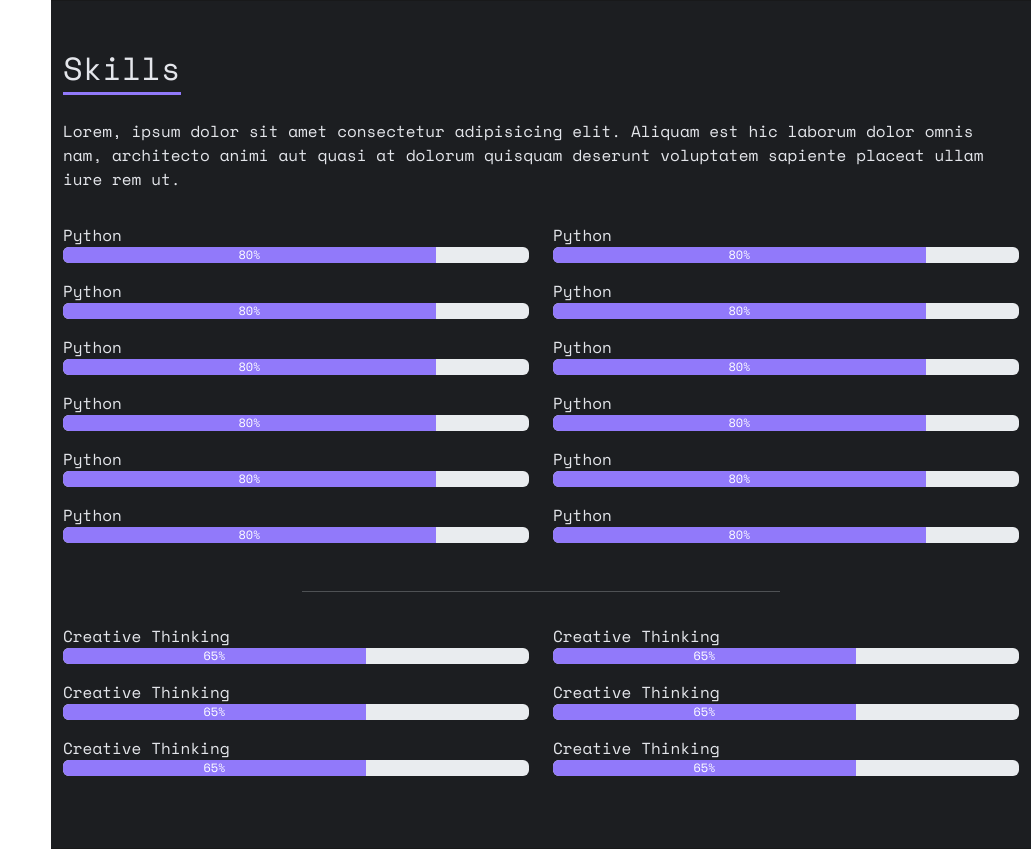
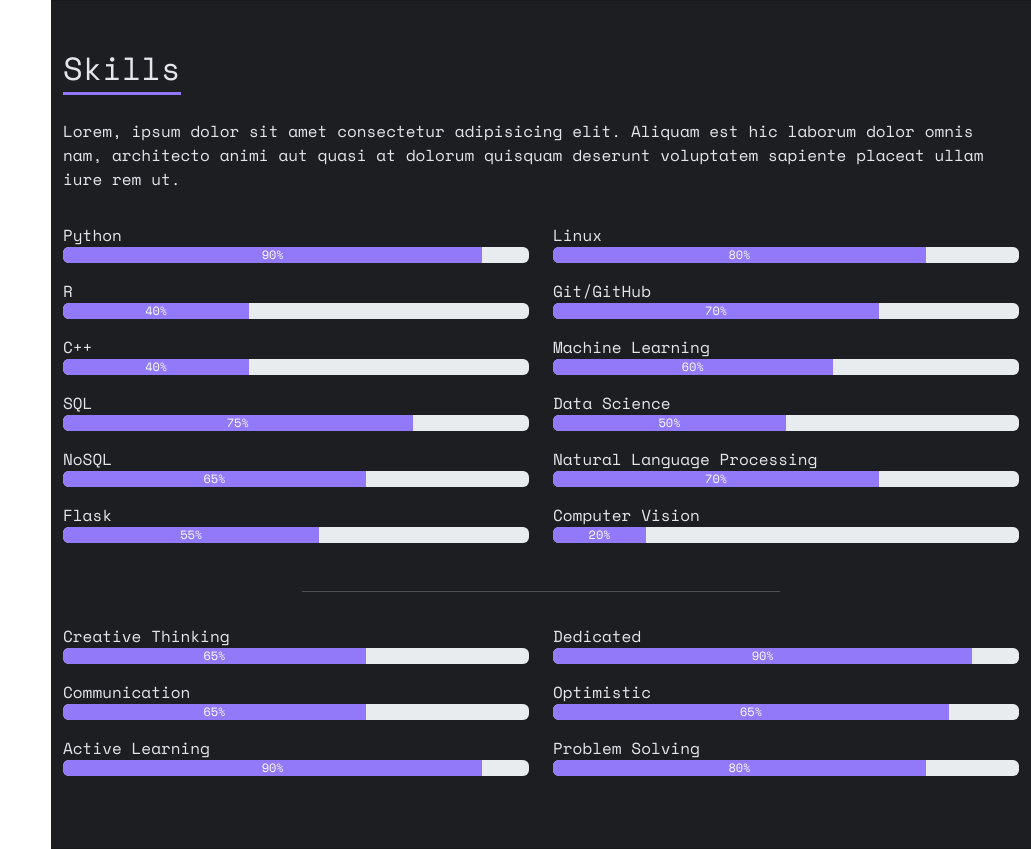
Before and after one commit to bentobenack/portfolio, a Flask app: page / in a window 1280 px wide. Shown: the part 1554-2403 px from the top of the page, without its empty margins (249-1280 px from the left). Run offline with Flask 2, Linux system fonts and the light colour scheme; some libraries are stand-ins or nearby versions.

Commit message:
Add skills and soft skills

```diff
--- a/templates/index.html
+++ b/templates/index.html
@@ -171,77 +171,77 @@
                         <p class="mt-3 mb-0">Python</p>
                         <div class="progress">
                             <div class="progress-bar" role="progressbar" aria-label="Example with label"
-                                style="width: 80%;" aria-valuenow="80" aria-valuemin="0" aria-valuemax="100"
-                                data-anime="left">80%</div>
+                                style="width: 90%;" aria-valuenow="90" aria-valuemin="0" aria-valuemax="100"
+                                data-anime="left">90%</div>
                         </div>
-                        <p class="mt-3 mb-0">Python</p>
+                        <p class="mt-3 mb-0">R</p>
+                        <div class="progress">
+                            <div class="progress-bar" role="progressbar" aria-label="Example with label"
+                                style="width: 40%;" aria-valuenow="40" aria-valuemin="0" aria-valuemax="100"
+                                data-anime="left">40%</div>
+                        </div>
+                        <p class="mt-3 mb-0">C++</p>
+                        <div class="progress">
+                            <div class="progress-bar" role="progressbar" aria-label="Example with label"
+                                style="width: 40%;" aria-valuenow="40" aria-valuemin="0" aria-valuemax="100"
+                                data-anime="left">40%</div>
+                        </div>
+                        <p class="mt-3 mb-0">SQL</p>
+                        <div class="progress">
+                            <div class="progress-bar" role="progressbar" aria-label="Example with label"
+                                style="width: 75%;" aria-valuenow="75" aria-valuemin="0" aria-valuemax="100"
+                                data-anime="left">75%</div>
+                        </div>
+                        <p class="mt-3 mb-0">NoSQL</p>
+                        <div class="progress">
+                            <div class="progress-bar" role="progressbar" aria-label="Example with label"
+                                style="width: 65%;" aria-valuenow="65" aria-valuemin="0" aria-valuemax="100"
+                                data-anime="left">65%</div>
+                        </div>
+                        <p class="mt-3 mb-0">Flask</p>
+                        <div class="progress">
+                            <div class="progress-bar" role="progressbar" aria-label="Example with label"
+                                style="width: 55%;" aria-valuenow="55" aria-valuemin="0" aria-valuemax="100"
+                                data-anime="left">55%</div>
+                        </div>
+                    </div>
+
+                    <div class="col-md-6">
+                        <p class="mt-3 mb-0">Linux</p>
                         <div class="progress">
                             <div class="progress-bar" role="progressbar" aria-label="Example with label"
                                 style="width: 80%;" aria-valuenow="80" aria-valuemin="0" aria-valuemax="100"
                                 data-anime="left">80%</div>
                         </div>
-                        <p class="mt-3 mb-0">Python</p>
+                        <p class="mt-3 mb-0">Git/GitHub</p>
                         <div class="progress">
                             <div class="progress-bar" role="progressbar" aria-label="Example with label"
-                                style="width: 80%;" aria-valuenow="80" aria-valuemin="0" aria-valuemax="100"
-                                data-anime="left">80%</div>
+                                style="width: 70%;" aria-valuenow="70" aria-valuemin="0" aria-valuemax="100"
+                                data-anime="left">70%</div>
                         </div>
-                        <p class="mt-3 mb-0">Python</p>
+                        <p class="mt-3 mb-0">Machine Learning</p>
                         <div class="progress">
                             <div class="progress-bar" role="progressbar" aria-label="Example with label"
-                                style="width: 80%;" aria-valuenow="80" aria-valuemin="0" aria-valuemax="100"
-                                data-anime="left">80%</div>
+                                style="width: 60%;" aria-valuenow="60" aria-valuemin="0" aria-valuemax="100"
+                                data-anime="left">60%</div>
                         </div>
-                        <p class="mt-3 mb-0">Python</p>
+                        <p class="mt-3 mb-0">Data Science</p>
                         <div class="progress">
                             <div class="progress-bar" role="progressbar" aria-label="Example with label"
-                                style="width: 80%;" aria-valuenow="80" aria-valuemin="0" aria-valuemax="100"
-                                data-anime="left">80%</div>
+                                style="width: 50%;" aria-valuenow="50" aria-valuemin="0" aria-valuemax="100"
+                                data-anime="left">50%</div>
                         </div>
-                        <p class="mt-3 mb-0">Python</p>
+                        <p class="mt-3 mb-0">Natural Language Processing</p>
                         <div class="progress">
                             <div class="progress-bar" role="progressbar" aria-label="Example with label"
-                                style="width: 80%;" aria-valuenow="80" aria-valuemin="0" aria-valuemax="100"
-                                data-anime="left">80%</div>
+                                style="width: 70%;" aria-valuenow="70" aria-valuemin="0" aria-valuemax="100"
+                                data-anime="left">70%</div>
                         </div>
-                    </div>
-
-                    <div class="col-md-6">
-                        <p class="mt-3 mb-0">Python</p>
+                        <p class="mt-3 mb-0">Computer Vision</p>
                         <div class="progress">
                             <div class="progress-bar" role="progressbar" aria-label="Example with label"
-                                style="width: 80%;" aria-valuenow="80" aria-valuemin="0" aria-valuemax="100"
-                                data-anime="left">80%</div>
-                        </div>
-                        <p class="mt-3 mb-0">Python</p>
-                        <div class="progress">
-                            <div class="progress-bar" role="progressbar" aria-label="Example with label"
-                                style="width: 80%;" aria-valuenow="80" aria-valuemin="0" aria-valuemax="100"
-                                data-anime="left">80%</div>
-                        </div>
-                        <p class="mt-3 mb-0">Python</p>
-                        <div class="progress">
-                            <div class="progress-bar" role="progressbar" aria-label="Example with label"
-                                style="width: 80%;" aria-valuenow="80" aria-valuemin="0" aria-valuemax="100"
-                                data-anime="left">80%</div>
-                        </div>
-                        <p class="mt-3 mb-0">Python</p>
-                        <div class="progress">
-                            <div class="progress-bar" role="progressbar" aria-label="Example with label"
-                                style="width: 80%;" aria-valuenow="80" aria-valuemin="0" aria-valuemax="100"
-                                data-anime="left">80%</div>
-                        </div>
-                        <p class="mt-3 mb-0">Python</p>
-                        <div class="progress">
-                            <div class="progress-bar" role="progressbar" aria-label="Example with label"
-                                style="width: 80%;" aria-valuenow="80" aria-valuemin="0" aria-valuemax="100"
-                                data-anime="left">80%</div>
-                        </div>
-                        <p class="mt-3 mb-0">Python</p>
-                        <div class="progress">
-                            <div class="progress-bar" role="progressbar" aria-label="Example with label"
-                                style="width: 80%;" aria-valuenow="80" aria-valuemin="0" aria-valuemax="100"
-                                data-anime="left">80%</div>
+                                style="width: 20%;" aria-valuenow="20" aria-valuemin="0" aria-valuemax="100"
+                                data-anime="left">20%</div>
                         </div>
                     </div>
                 </div>
@@ -256,37 +256,37 @@
                                 style="width: 65%;" aria-valuenow="65" aria-valuemin="0" aria-valuemax="100"
                                 data-anime="left">65%</div>
                         </div>
-                        <p class="mt-3 mb-0">Creative Thinking</p>
+                        <p class="mt-3 mb-0">Communication</p>
                         <div class="progress">
                             <div class="progress-bar" role="progressbar" aria-label="Example with label"
                                 style="width: 65%;" aria-valuenow="65" aria-valuemin="0" aria-valuemax="100"
                                 data-anime="left">65%</div>
                         </div>
-                        <p class="mt-3 mb-0">Creative Thinking</p>
+                        <p class="mt-3 mb-0">Active Learning</p>
                         <div class="progress">
                             <div class="progress-bar" role="progressbar" aria-label="Example with label"
-                                style="width: 65%;" aria-valuenow="65" aria-valuemin="0" aria-valuemax="100"
-                                data-anime="left">65%</div>
+                                style="width: 90%;" aria-valuenow="90" aria-valuemin="0" aria-valuemax="100"
+                                data-anime="left">90%</div>
                         </div>
                     </div>
                     <div class="col-md-6">
-                        <p class="mt-3 mb-0">Creative Thinking</p>
+                        <p class="mt-3 mb-0">Dedicated</p>
                         <div class="progress">
                             <div class="progress-bar" role="progressbar" aria-label="Example with label"
-                                style="width: 65%;" aria-valuenow="65" aria-valuemin="0" aria-valuemax="100"
+                                style="width: 90%;" aria-valuenow="90" aria-valuemin="0" aria-valuemax="100"
+                                data-anime="left">90%</div>
+                        </div>
+                        <p class="mt-3 mb-0">Optimistic</p>
+                        <div class="progress">
+                            <div class="progress-bar" role="progressbar" aria-label="Example with label"
+                                style="width: 85%;" aria-valuenow="85" aria-valuemin="0" aria-valuemax="100"
                                 data-anime="left">65%</div>
                         </div>
-                        <p class="mt-3 mb-0">Creative Thinking</p>
+                        <p class="mt-3 mb-0">Problem Solving</p>
                         <div class="progress">
                             <div class="progress-bar" role="progressbar" aria-label="Example with label"
-                                style="width: 65%;" aria-valuenow="65" aria-valuemin="0" aria-valuemax="100"
-                                data-anime="left">65%</div>
-                        </div>
-                        <p class="mt-3 mb-0">Creative Thinking</p>
-                        <div class="progress">
-                            <div class="progress-bar" role="progressbar" aria-label="Example with label"
-                                style="width: 65%;" aria-valuenow="65" aria-valuemin="0" aria-valuemax="100"
-                                data-anime="left">65%</div>
+                                style="width: 80%;" aria-valuenow="80" aria-valuemin="0" aria-valuemax="100"
+                                data-anime="left">80%</div>
                         </div>
                     </div>
                 </div>
```
